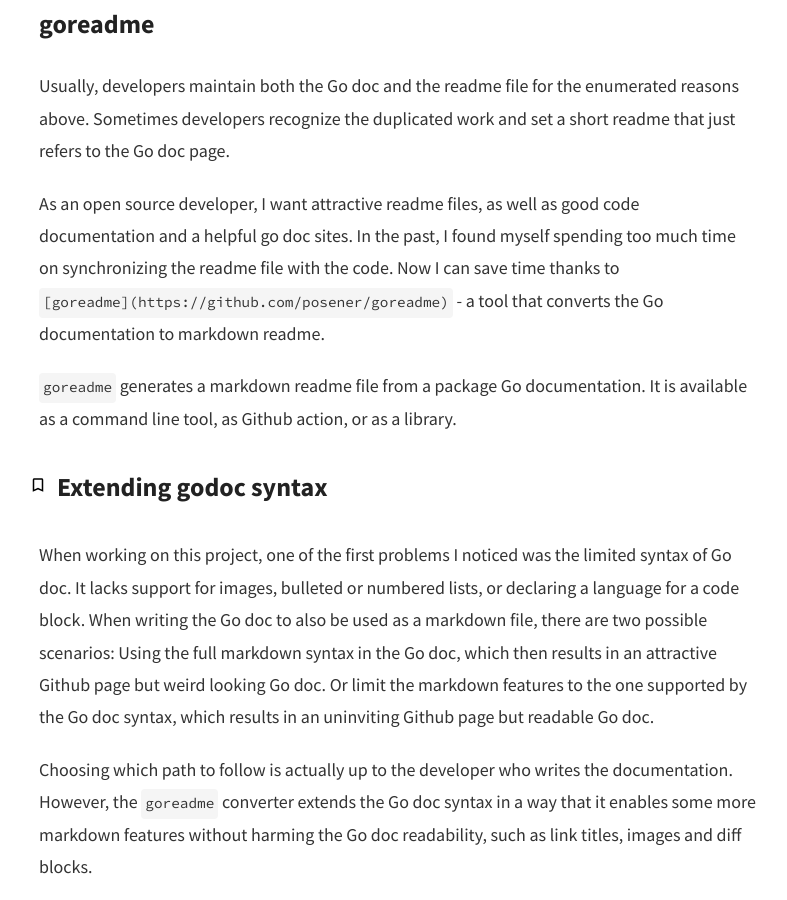
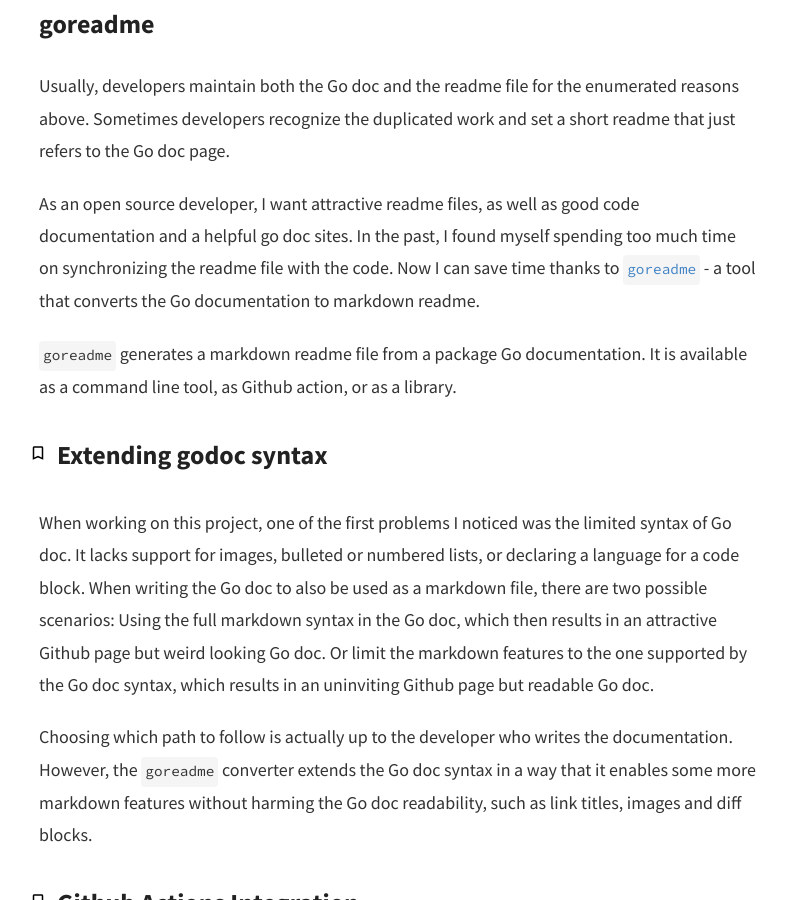
Before and after one commit to posener/posener.github.io, a Jekyll site: the page built from _posts/2020-04-17-goreadme.md, in a window 1280 px wide and 900 px high, scrolled down 2621 px. Shown: the whole window, without its empty margins (241-1028 px from the left). Built offline with Jekyll 4.4.1, drawn with Linux system fonts in a browser that asks for light colours; nearby versions of some CDN libraries; emoji names are drawn with the system emoji font; library files that are not in the unit come from our copies; comment, search, counter and statistics services are not loaded.

Commit message:
Fix goreadme link

```diff
--- a/_posts/2020-04-17-goreadme.md
+++ b/_posts/2020-04-17-goreadme.md
@@ -66,7 +66,7 @@
 As an open source developer, I want attractive readme files, as well as good code documentation and
 a helpful go doc sites. In the past, I found myself spending too much time on synchronizing the
 readme file with the code. Now I can save time thanks to
-`[goreadme](https://github.com/posener/goreadme)` - a tool that converts the Go documentation to
+[`goreadme`](https://github.com/posener/goreadme) - a tool that converts the Go documentation to
 markdown readme.
 
 `goreadme` generates a markdown readme file from a package Go documentation. It is available as a
```
